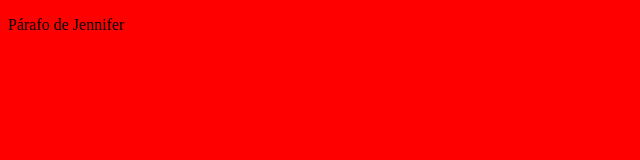
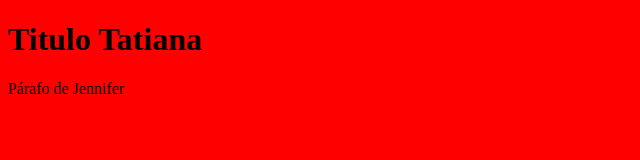
Before and after one commit to Tlcabrera/PROYECTO, a plain HTML site: page paula.html in a window 1280 px wide. Shown: the whole page, without its empty margins (0-640 px from the left). Drawn offline with Linux system fonts and the light colour scheme.

Commit message:
se agrego titulo

```diff
--- a/paula.html
+++ b/paula.html
@@ -5,7 +5,7 @@
 	<link rel="stylesheet" type="text/css" href="estilos.css">
 </head>
 <body>
-
+<h1>Titulo Tatiana</h1>
 	<p> Párafo de Jennifer</p>
 
 </body>
```
